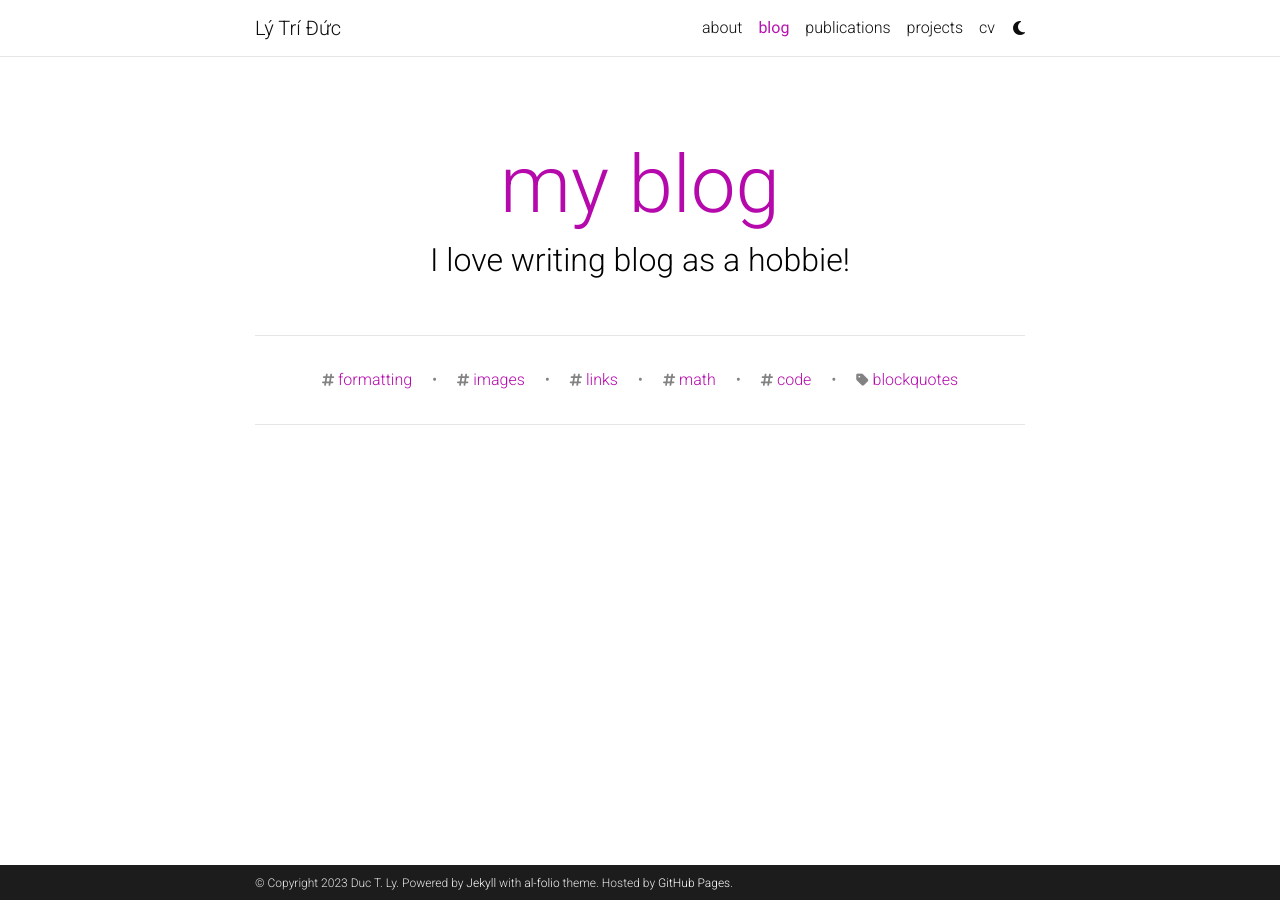
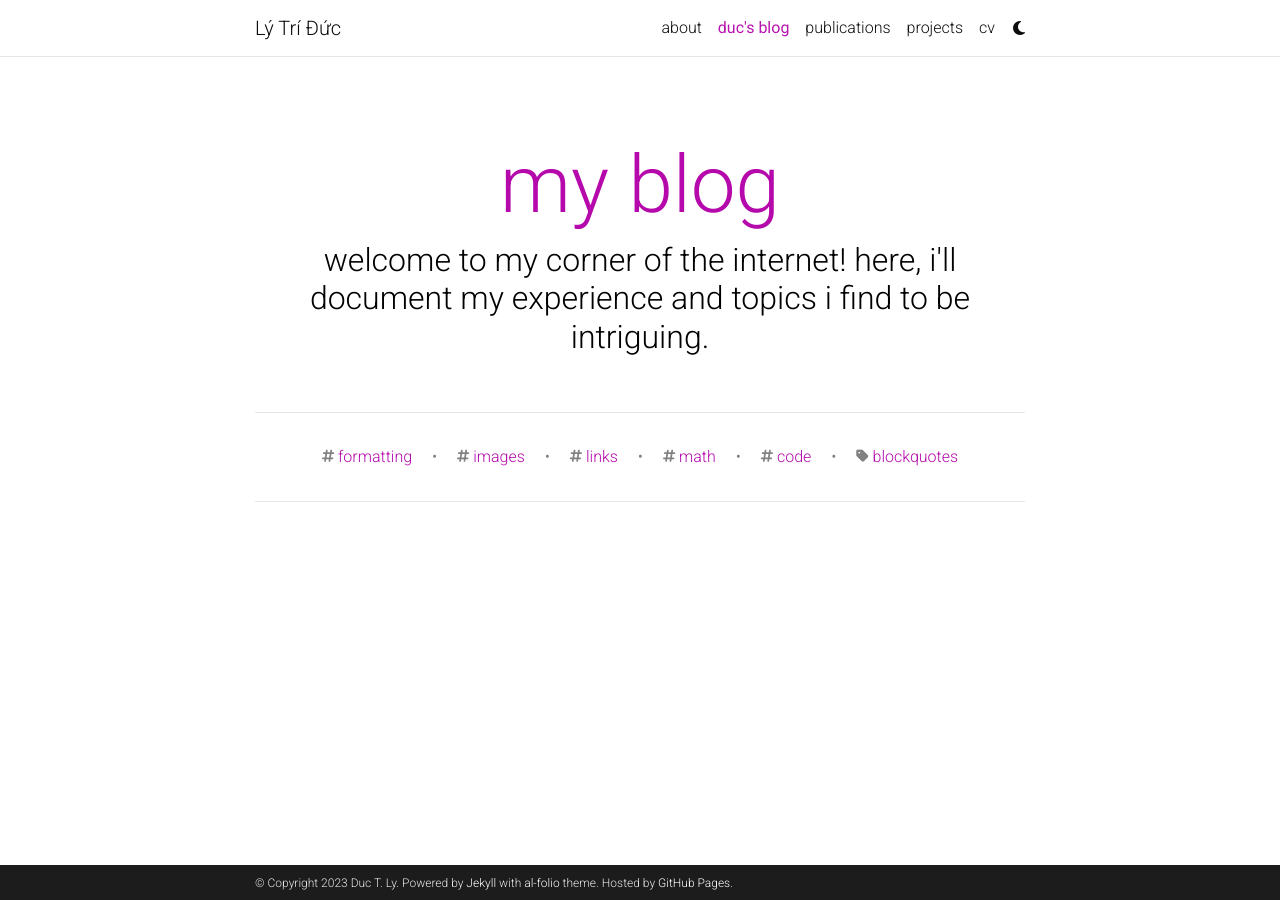
Before and after one commit to ductrl/ductrl.github.io, a Jekyll site: the page built from blog/index.html, in a window 1280 px wide. Built offline with Jekyll 4.4.1, drawn with Linux system fonts in a browser that asks for light colours; the list of posts is cut into pages by our own code; comment, search, counter and statistics services are not loaded; a style sheet for code colours, icons or effects is not loaded.

```diff
--- a/_config.yml
+++ b/_config.yml
@@ -118,8 +118,8 @@
 # -----------------------------------------------------------------------------
 
 blog_name: my blog # blog_name will be displayed in your blog page
-blog_nav_title: blog # your blog must have a title for it to be displayed in the nav bar
-blog_description: I love writing blog as a hobbie!
+blog_nav_title: duc's blog # your blog must have a title for it to be displayed in the nav bar
+blog_description: welcome to my corner of the internet! here, i'll document my experience and topics i find to be intriguing.
 permalink: /blog/:year/:title/
 
 # Pagination
```
Also changed, not shown: _pages/about.md (+15 -12 lines).
